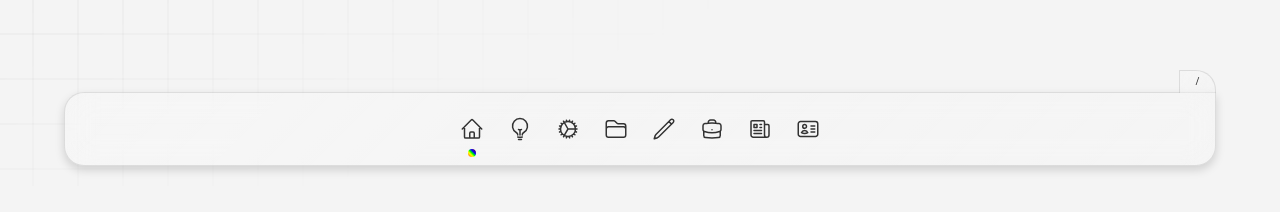
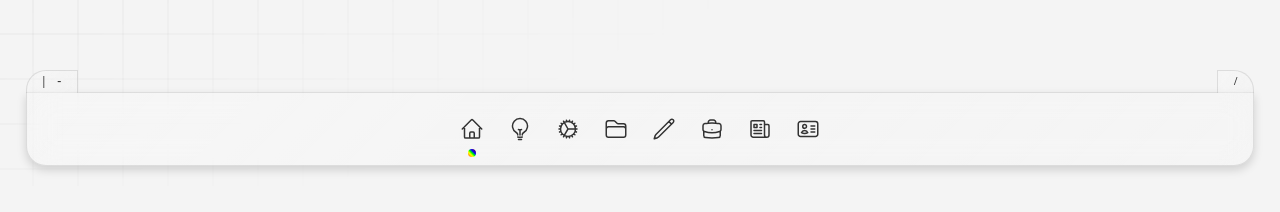
Before and after one commit to kiwiscode/DesignVault, a React (Vite) app: page / in a window 1280 px wide. Shown: the part 614-826 px from the top of the page. Built offline with nearby package versions, Linux system fonts and the light colour scheme; a web font is replaced by a local one.

Commit message:
feat: improve bottom navigation bar layout and add animated position controls with route/navbar label styling

```diff
--- a/src/component/BottomNavigationBar/BottomNavigationBar.css
+++ b/src/component/BottomNavigationBar/BottomNavigationBar.css
@@ -1,6 +1,5 @@
 .bottom-nav-wrapper-- {
   position: absolute;
-  bottom: 20px;
   width: 100%;
 }
 
@@ -10,7 +9,6 @@
     rgba(255, 255, 255, 0.2) 0%,
     rgba(255, 255, 255, 0.1) 100%
   );
-
   backdrop-filter: blur(15px);
   -webkit-backdrop-filter: blur(15px);
   border-radius: 20px;
@@ -21,37 +19,46 @@
   box-shadow: 0 4px 10px rgba(0, 0, 0, 0.15);
   border: 1px solid rgba(0, 0, 0, 0.1);
   border-top-right-radius: 0;
+  border-top-left-radius: 0;
 }
 
 .bottom-nav--.dark-theme,
-.route.dark-theme {
+.route.dark-theme,
+.navbar-settings.dark-theme {
   box-shadow: none;
   background: rgba(0, 0, 0, 0.1);
   color: #ffffff;
   border: 1px solid #777777;
 }
 
-.route.dark-theme {
+.route.dark-theme,
+.navbar-settings.dark-theme {
   border-bottom: 0;
 }
 
-.route {
+.route,
+.navbar-settings {
   background: linear-gradient(
     135deg,
     rgba(255, 255, 255, 0.2) 0%,
     rgba(255, 255, 255, 0.1) 100%
   );
   padding: 4px 16px;
-  top: -22px;
   backdrop-filter: blur(15px);
   -webkit-backdrop-filter: blur(15px);
-  border-top-right-radius: 20px;
   display: flex;
   justify-content: center;
   align-items: center;
   gap: 12px;
   border: 1px solid rgba(0, 0, 0, 0.1);
   border-bottom: 0;
+}
+
+.route {
+  border-top-right-radius: 20px;
+}
+.navbar-settings {
+  border-top-left-radius: 20px;
 }
 
 .bottom-nav-- ul {
--- a/src/component/BottomNavigationBar/BottomNavigationBar.jsx
+++ b/src/component/BottomNavigationBar/BottomNavigationBar.jsx
@@ -1,5 +1,5 @@
 import "./BottomNavigationBar.css";
-import { motion, AnimatePresence } from "framer-motion";
+import { motion, AnimatePresence, useAnimation } from "framer-motion";
 import { useContext, useEffect, useState } from "react";
 import { useLocation, useNavigate } from "react-router-dom";
 import { ThemeContext } from "../../context/ThemeContext";
@@ -10,6 +10,11 @@ export default function BottomNavigationBar() {
   const path = useLocation().pathname;
   const [hoveredRoute, setHoveredRoute] = useState(path);
   const { themeName } = useContext(ThemeContext);
+  const [barPosition, setBarPosition] = useState("default_pos");
+  const navControls = useAnimation();
+  const divControls = useAnimation();
+  const navBoxInsideControls = useAnimation();
+  const navBoxInsideUlItemControls = useAnimation();
 
   const handleNavClick = (route) => {
     if (path !== route) {
@@ -206,23 +211,27 @@ export default function BottomNavigationBar() {
       )}
       <motion.nav
         className="bottom-nav-wrapper-- chirp-regular-font"
-        initial={{ bottom: 20, opacity: 1 }}
-        animate={{ bottom: 20, opacity: 1 }}
-        exit={{ opacity: 0, y: -50 }}
-        transition={{ duration: 0.1 }}
+        initial={{ bottom: 20 }}
+        animate={navControls}
       >
-        <motion.div className="relative max-w-[90%] mx-auto">
+        <motion.div
+          className="relative"
+          initial={{ maxWidth: "96%", margin: "0 2% 0 2%" }}
+          animate={divControls}
+        >
           <motion.div
             className={`bottom-nav-- ${
               hoveredRoute === "/home" && path === "/"
                 ? null
                 : !isRocketNavLoading && hoveredRoute !== path && "active_hover"
-            } ${themeName}  flex justify-between w-full`}
-            // initial={{ opacity: 0, y: 50 }}
-            // animate={{ opacity: 1, y: 0 }}
-            // transition={{ duration: 0.5 }}
+            } ${themeName} flex justify-between w-full`}
+            animate={navBoxInsideControls}
           >
-            <motion.ul className="list-none flex justify-center items-center w-full gap-[8px]">
+            <motion.ul
+              className="list-none flex justify-center items-center w-full gap-[8px]"
+              initial={{ flexWrap: "wrap" }}
+              animate={navBoxInsideUlItemControls}
+            >
               {navItems.map((item, index) => (
                 <motion.li
                   onMouseEnter={() => {
@@ -243,10 +252,64 @@ export default function BottomNavigationBar() {
               ))}
             </motion.ul>
           </motion.div>
+
           <motion.div
-            className={`absolute font-semibold text-[12px] right-0 route ${themeName}`}
+            className={`absolute font-semibold text-[12px] right-0 -top-[22px] route ${themeName}`}
           >
             {hoveredRoute ? hoveredRoute : path === "/" ? "/home" : path}
+          </motion.div>
+
+          <motion.div
+            className={`absolute font-semibold text-[12px] left-0 -top-[22px] navbar-settings ${themeName}`}
+          >
+            <span
+              onClick={async () => {
+                await navControls.start({
+                  bottom: "auto",
+                  top: 40,
+                  transition: { duration: 0.5, ease: "easeInOut" },
+                });
+
+                await divControls.start({
+                  maxWidth: "5%",
+                  margin: "0 0 0 2%",
+                  transition: { duration: 0.5, ease: "easeInOut" },
+                });
+
+                await navBoxInsideControls.start({
+                  height: "90vh",
+                  transition: { duration: 0.5, ease: "easeInOut" },
+                });
+
+                setBarPosition("align_left");
+              }}
+            >
+              |
+            </span>
+
+            <span
+              onClick={async () => {
+                await navBoxInsideControls.start({
+                  height: "initial",
+                  transition: { duration: 0.5, ease: "easeInOut" },
+                });
+
+                await divControls.start({
+                  maxWidth: "96%",
+                  transition: { duration: 0.5, ease: "easeInOut" },
+                });
+
+                await navControls.start({
+                  bottom: 20,
+                  top: "auto",
+                  transition: { duration: 0.5, ease: "easeInOut" },
+                });
+
+                setBarPosition("default_pos");
+              }}
+            >
+              -
+            </span>
           </motion.div>
         </motion.div>
       </motion.nav>
```
